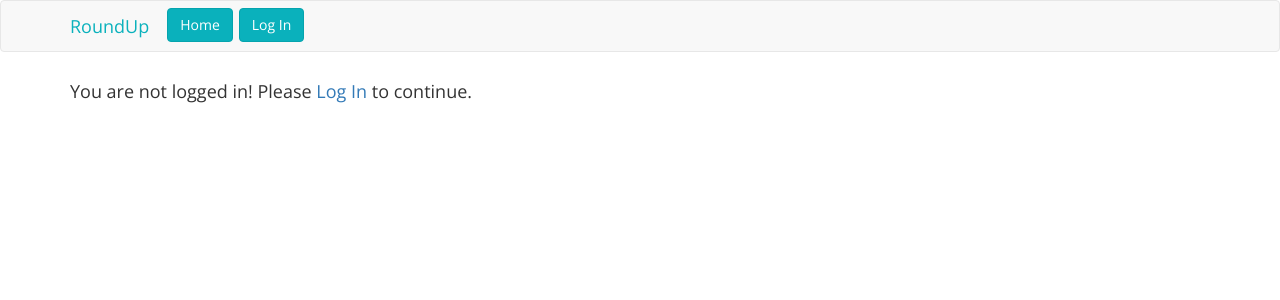
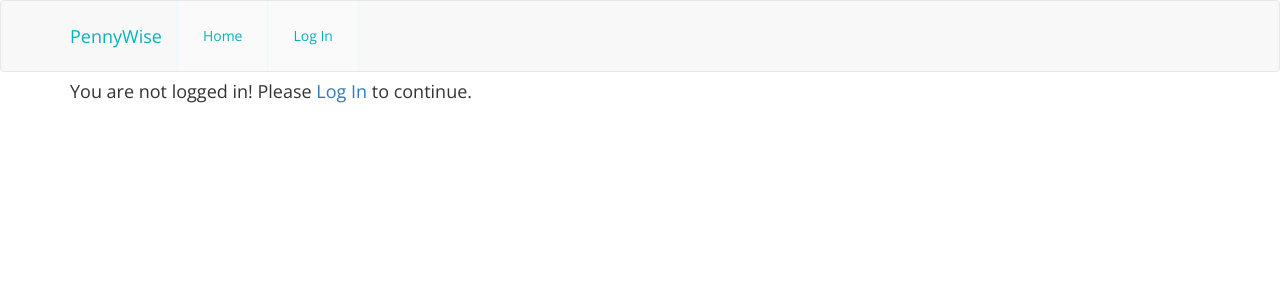
Before and after one commit to PatrickShea814-zz/Round-Up, a React (Create React App) app in the folder client/: page /home in a window 1280 px wide. Shown: the top 300 px of the page. Built offline with nearby package versions, Linux system fonts and the light colour scheme; what auth0-js would draw is missing.

Commit message:
Stripe Implementation (in-progress)

```diff
--- a/client/src/App.css
+++ b/client/src/App.css
@@ -14,11 +14,33 @@ body {
 }
 
 .btn {
-  background-color:#0AB1BC;
-  border:1px solid #05A4AE;
-  color:white;
+  height:100%;
+  background-color:#fafafa;
+  color:#0ab1bc;
+  border-left:1px solid #E7FBFC;
+  border-top:none;
+  border-bottom:none;
+  border-right:none;
+  margin:0px;
+  border-radius:0px;
+  padding:0px 25px 0px 25px !important;
+}
+
+.btn:last-of-type {
+  border-right:1px solid #E7FBFC;
 }
 
 .owlGreenText {
   color:#0AB1BC !important;
 }
+
+.navbar {
+  margin-bottom:0px;
+}
+
+#navHeader {
+  display:flex;
+  justify-content: center;
+  align-items: center;
+  height:70px;
+}
--- a/client/src/App.js
+++ b/client/src/App.js
@@ -29,10 +29,10 @@ class App extends Component {
     return (
       <div>
         <Navbar container-fluid>
-          <Navbar.Header>
+          <Navbar.Header id="navHeader">
             <Navbar.Brand>
               {/* <img className="logo" src="https://ps.w.org/simple-owl-carousel/assets/icon-256x256.png?rev=1839276"/> */}
-              <a className="owlGreenText" href="#">RoundUp</a>
+              <a className="owlGreenText" href="#">PennyWise</a>
             </Navbar.Brand>
             <Button
               bsStyle="primary"
--- a/client/src/Components/CheckoutForm/index.js
+++ b/client/src/Components/CheckoutForm/index.js
@@ -23,7 +23,7 @@ export default class Checkout extends React.Component {
         description={this.description}
         image="https://ps.w.org/simple-owl-carousel/assets/icon-256x256.png?rev=1839276"
         locale="auto"
-        name="RoundUp"
+        name="PennyWise"
         zipCode
       />
     )
--- a/client/src/Components/Items/ItemCard.css
+++ b/client/src/Components/Items/ItemCard.css
@@ -59,6 +59,7 @@
 
   .card:hover {
     box-shadow:4px 0px 12px 10px #d9d9d9;
+    border:1px solid #d9d9d9;
   }
 
   .purchaseButton {
--- a/client/src/Components/Title/index.js
+++ b/client/src/Components/Title/index.js
@@ -1,12 +1,13 @@
 import React from "react";
 import "./style.css";
-import "../../Auth/Auth";
+// import Vault from "../Vault/Vault";
+
 
 
 function Title(props) {
-  console.log("TITLE PROPS = ", props.children);
-  return <h1 className="title owlGreenText">{props.children}</h1>;
+  // const { Vault } = this.props.Vault;
+  // console.log("Title Props = ", Vault)
+  return <h1 className="title owlGreenText">{props.children}</h1>
 }
 
-
 export default Title;
--- a/client/src/Components/Vault/Vault.js
+++ b/client/src/Components/Vault/Vault.js
@@ -7,7 +7,11 @@ import Title from "../Title/index";
 import "./Vault.css";
 
 
+
 class Vault extends Component {
+
+  // let user = "";
+
   state = {
     items
   };
@@ -28,11 +32,28 @@ class Vault extends Component {
     );
   };
 
+  getUser = () => {
+    // let { nickname } = this.state;
+    this.props.auth.getProfile(function(err, getProfile){
+      if(err){
+        console.log(err);
+      }
+      else {
+        console.log("getProfile() ran...", getProfile);
+        console.log("Function colog = ", getProfile.nickname);
+        this.setState({
+          currentUser: getProfile.nickname
+        })
+        // return getProfile.nickname;
+      }
+    });
+  }
+
+
   render() {
-    // const { AuthClass } = this.state;
     return (
       <Wrapper className="container">
-        <Title>TITLE</Title>
+        <Title currentUser={this.state.currentUser} />
         <div className="cardContainer">
           {this.state.items.map(item => (
             <ItemCard
--- a/client/src/Components/Wrapper/index.js
+++ b/client/src/Components/Wrapper/index.js
@@ -3,7 +3,6 @@ import "./style.css";
 import "../../Auth/Auth";
 
 function Wrapper(props) {
-  console.log("Wrapper props.children = ", props.children);
   return <div className="wrapper">{props.children}</div>;
 }
 
--- a/client/src/Profile/Profile.js
+++ b/client/src/Profile/Profile.js
@@ -3,6 +3,7 @@ import { Panel, ControlLabel, Glyphicon } from 'react-bootstrap';
 import './Profile.css';
 
 class Profile extends Component {
+
   componentWillMount() {
     this.setState({ profile: {} });
     const { userProfile, getProfile } = this.props.auth;
@@ -24,8 +25,7 @@ class Profile extends Component {
           <Panel header="Profile">
             <img src={profile.picture} alt="profile" />
             <div>
-              <ControlLabel><Glyphicon glyph="user" /> Nickname</ControlLabel>
-              <h3>{profile.nickname}</h3>
+              <ControlLabel><Glyphicon className="icons" glyph="user" />{profile.nickname}</ControlLabel>
             </div>
             <pre>{JSON.stringify(profile, null, 2)}</pre>
           </Panel>
```
Also changed, not shown: client/src/Profile/Profile.css (line endings or trailing spaces).
